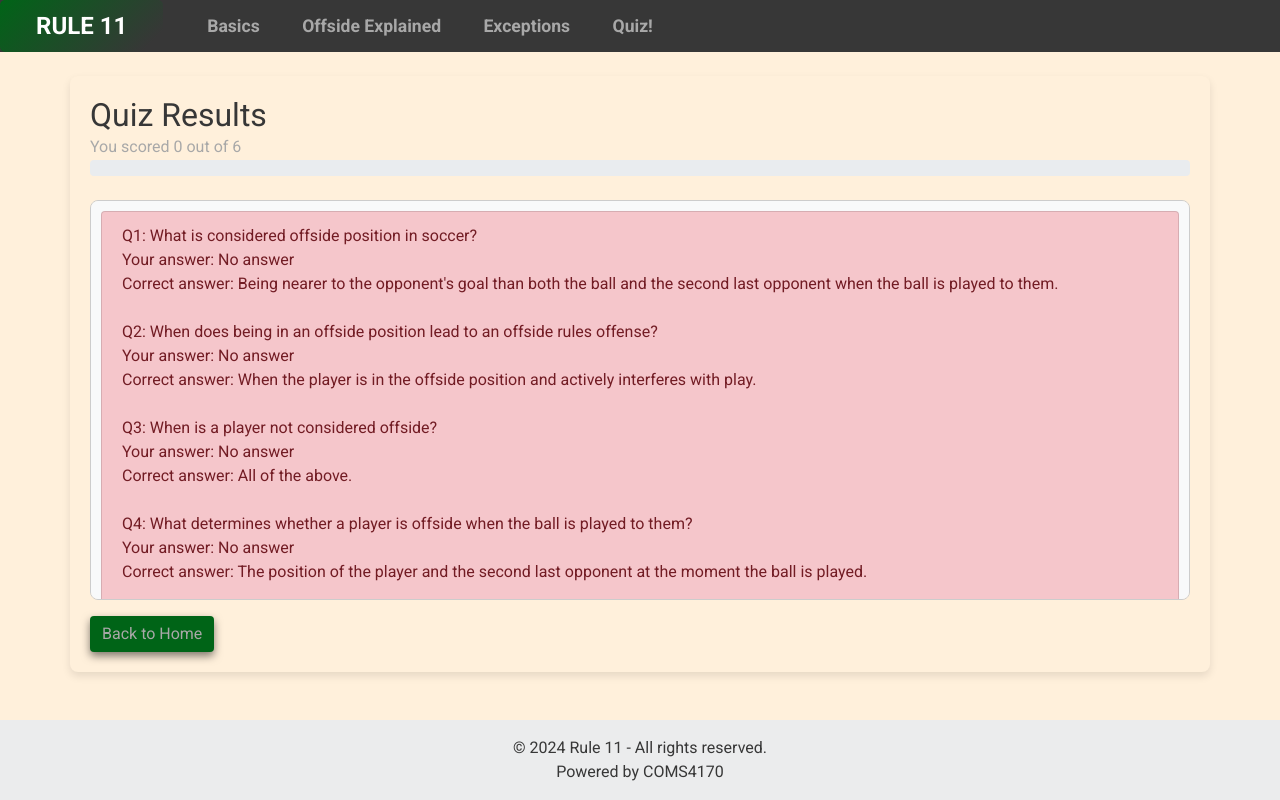
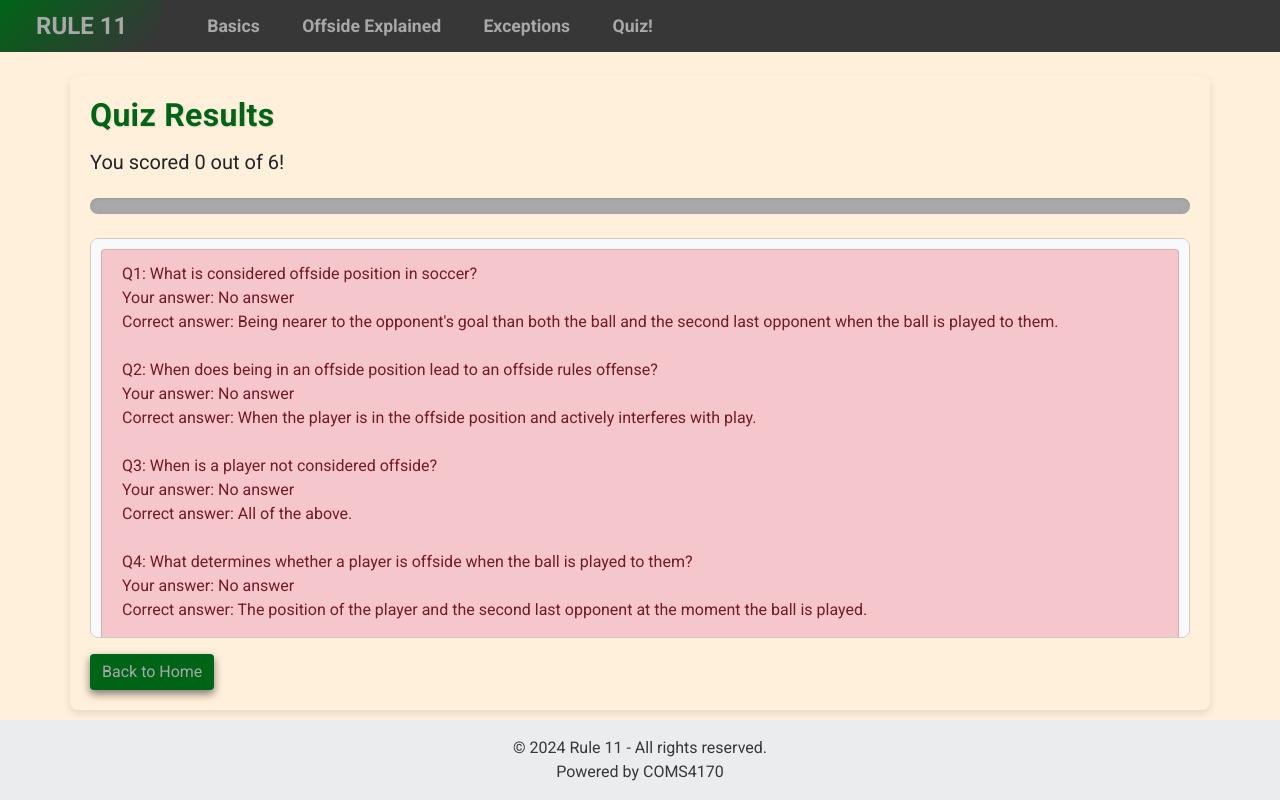
Before and after one commit to csk2183/uigroup, a Flask app: page /quiz/results in a window 1280 px wide. Run offline with Flask 3, Linux system fonts and the light colour scheme; some libraries are stand-ins or nearby versions.

Commit message:
results styling

```diff
--- a/static/main.css
+++ b/static/main.css
@@ -325,7 +325,6 @@ p {
     vertical-align: top; /* Aligns better with inline content */
 }
 
-
 .results-list {
     max-height: 400px;  /* Limit the height of the container */
     overflow-y: auto;   /* Enable vertical scrolling */
@@ -334,3 +333,17 @@ p {
     padding: 10px;
     border-radius: 8px; /* Rounded corners */
 }
+
+.progress {
+    background-color: #a8a8a8;  /* Light grey background for the whole progress bar */
+    border-radius: 10px;        /* Rounded corners for the progress bar */
+    box-shadow: inset 0 1px 3px rgba(0, 0, 0, 0.1);  /* Subtle inner shadow for depth */
+    overflow: hidden;           /* Ensures nothing spills over the rounded corners */
+}
+
+.progress-bar {
+    background-image: linear-gradient(45deg, #006417, #006417);  /* Green gradient effect */
+    transition: width 0.6s ease;  /* Smooth transition for width changes */
+    color: white;                  /* White text color for better readability */
+    box-shadow: 0 2px 2px rgba(0, 0, 0, 0.2);  /* Outer shadow for a lifted effect */
+}
--- a/templates/results.html
+++ b/templates/results.html
@@ -4,9 +4,8 @@
 
 {% block content %}
 <div class="container mt-4">
-    <h1>Quiz Results</h1>
-    <p>You scored {{ score }} out of {{ total }}</p>
-
+    <h1 class="accent-text">Quiz Results</h1>
+    <h5 class="mt-3 mb-4">You scored {{ score }} out of {{ total }}!</h5>
 
     <div class="progress mb-4">
         <div class="progress-bar" role="progressbar" style="width: {{ (score / total * 100) | round(2) }}%;" aria-valuenow="{{ score }}" aria-valuemin="0" aria-valuemax="{{ total }}">{{ (score / total * 100) | round(2) }}%</div>
```
